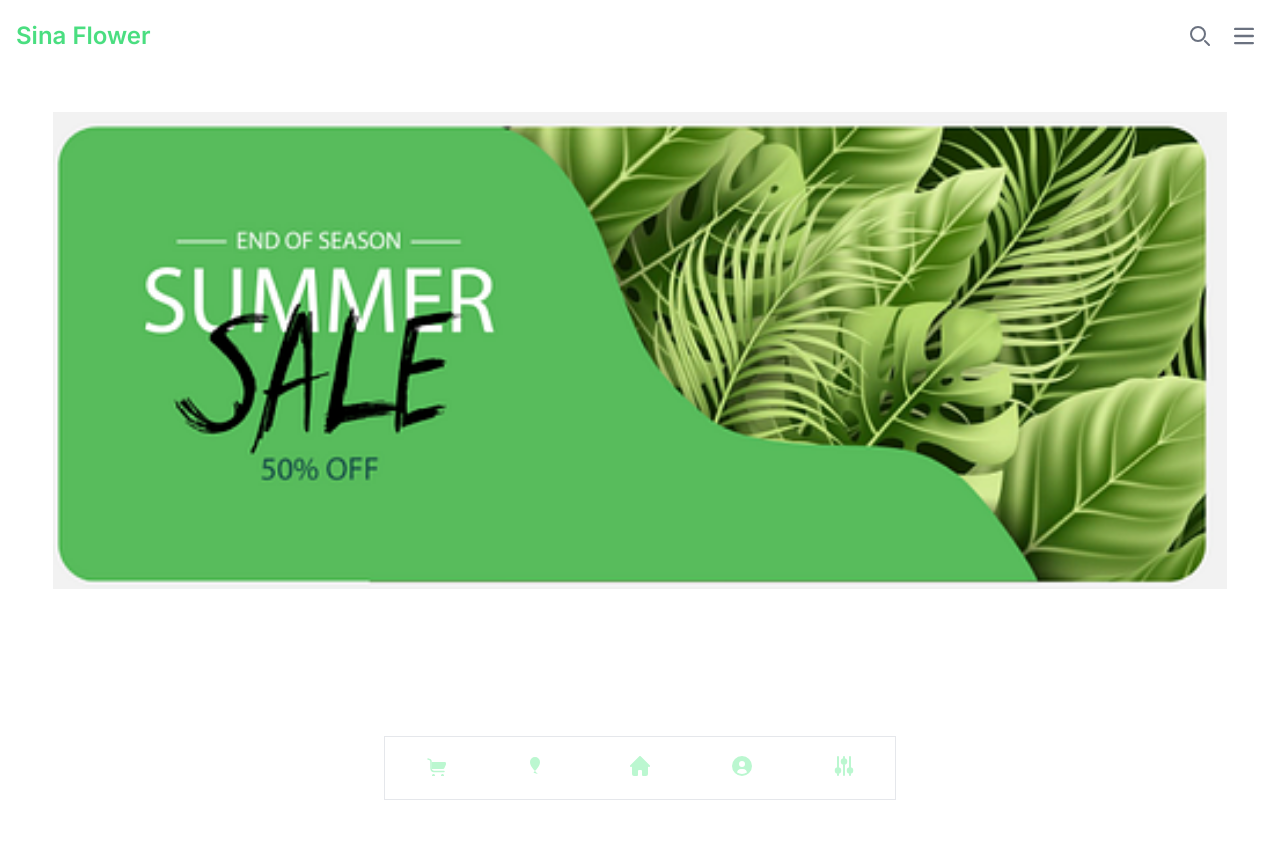
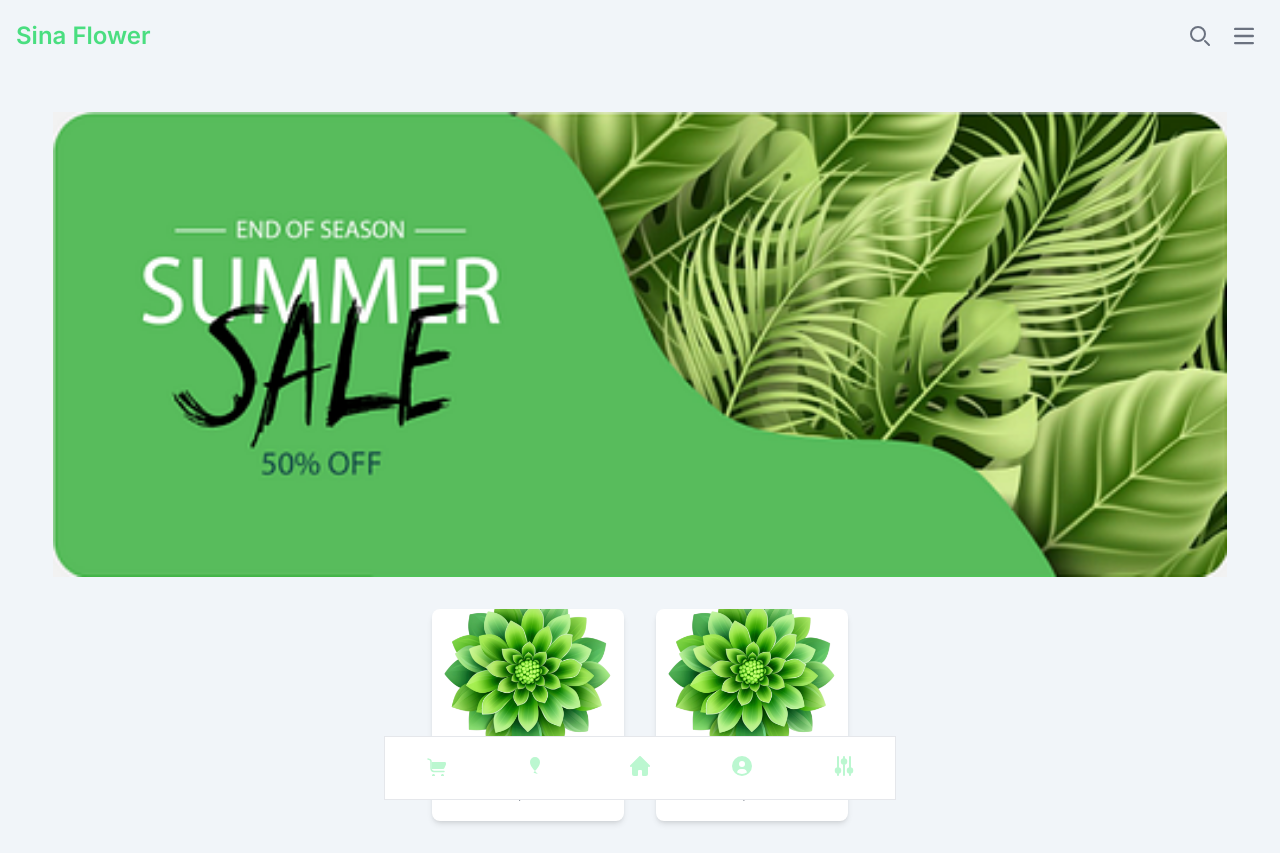
Before and after one commit to SinaAndDan/Sina-Flower-2024, a Next.js app: page / in a window 1280 px wide. Before the commit the page ends 800 px from the top, so only its background shows below. Built offline with nearby package versions, Linux system fonts and the light colour scheme.

Commit message:
Background color fixed

```diff
--- a/src/app/components/MobileMainPage/Icons.tsx
+++ b/src/app/components/MobileMainPage/Icons.tsx
@@ -1,7 +1,7 @@
 // icons.tsx
 import React from "react";
 
-const icons = {
+const Icons = {
   shop: (
     <>
       <path
@@ -58,7 +58,6 @@ const icons = {
   profile: (
     <path d="M10 0a10 10 0 1 0 10 10A10.011 10.011 0 0 0 10 0Zm0 5a3 3 0 1 1 0 6 3 3 0 0 1 0-6Zm0 13a8.949 8.949 0 0 1-4.951-1.488A3.987 3.987 0 0 1 9 13h2a3.987 3.987 0 0 1 3.951 3.512A8.949 8.949 0 0 1 10 18Z" />
   ),
-  // Other icons here...
 };
 
-export default icons;
+export default Icons;
--- a/src/app/components/MobileMainPage/MobileHeader.tsx
+++ b/src/app/components/MobileMainPage/MobileHeader.tsx
@@ -8,7 +8,7 @@ const MobileHeader: React.FC = () => {
   const toggleMenu = () => setIsOpen((prev) => !prev);
 
   return (
-    <nav className="bg-white">
+    <nav className="bg-slate-100">
       <div className="flex flex-wrap items-center justify-between p-4">
         <a
           href="https://flowbite.com/"
--- a/src/app/components/MobileMainPage/MobileMainPage.tsx
+++ b/src/app/components/MobileMainPage/MobileMainPage.tsx
@@ -2,6 +2,7 @@ import React from "react";
 import MobileBottomNav from "./MobileBottomNav";
 import MobileHeader from "./MobileHeader";
 import MobileHero from "./MobileHero";
+import FlowerContainer from "./Products/FlowerContainer";
 
 const MobileMainPage = () => {
   return (
@@ -9,6 +10,7 @@ const MobileMainPage = () => {
       <MobileHeader />
       <MobileHero />
       <MobileBottomNav />
+      <FlowerContainer />
     </>
   );
 };
--- /dev/null
+++ b/src/app/components/MobileMainPage/Products/FlowerCard.tsx
@@ -0,0 +1,25 @@
+import Image from "next/image";
+import greenFlower from "../../../../../public/green flowe.png";
+interface FlowerCardProps {
+  flower: {
+    name: string;
+    price: string;
+    image: string;
+  };
+}
+
+const FlowerCard: React.FC<FlowerCardProps> = ({ flower }) => {
+  return (
+    <div className="bg-white rounded-lg shadow-md m-4 w-48 text-center overflow-hidden">
+      <Image
+        className="w-full h-32 object-cover"
+        src={greenFlower}
+        alt={flower.name}
+      />
+      <h3 className="text-xl font-semibold p-2">{flower.name}</h3>
+      <p className="text-gray-600 pb-4">{flower.price}</p>
+    </div>
+  );
+};
+
+export default FlowerCard;
--- /dev/null
+++ b/src/app/components/MobileMainPage/Products/FlowerContainer.tsx
@@ -0,0 +1,17 @@
+// src/components/FlowerContainer.tsx
+
+import React from "react";
+import FlowerCard from "./FlowerCard";
+import flowerData from "../../../../data/flowerdata";
+
+const FlowerContainer: React.FC = () => {
+  return (
+    <div className="flex  justify-center p-4">
+      {flowerData.map((flower, index) => (
+        <FlowerCard key={index} flower={flower} />
+      ))}
+    </div>
+  );
+};
+
+export default FlowerContainer;
--- a/src/app/globals.css
+++ b/src/app/globals.css
@@ -31,3 +31,7 @@ body {
     text-wrap: balance;
   }
 } */
+body,
+main {
+  background-color: #f1f5f9;
+}
--- a/src/app/page.tsx
+++ b/src/app/page.tsx
@@ -6,7 +6,7 @@ export default function Home() {
     <>
       {/* <PcHeader /> */}
 
-      <main>
+      <main className="bg-slate-100">
         <MobileMainPage />
       </main>
     </>
--- /dev/null
+++ b/src/data/flowerdata.ts
@@ -0,0 +1,16 @@
+// src/data/flowerData.ts
+
+const flowerData = [
+  {
+    name: "Rose",
+    price: "$10",
+    image: "/rose.jpg", // Path relative to the public folder
+  },
+  {
+    name: "Tulip",
+    price: "$15",
+    image: "/tulip.jpg", // Path relative to the public folder
+  },
+];
+
+export default flowerData;
```
Also changed, not shown: public/background.png.
